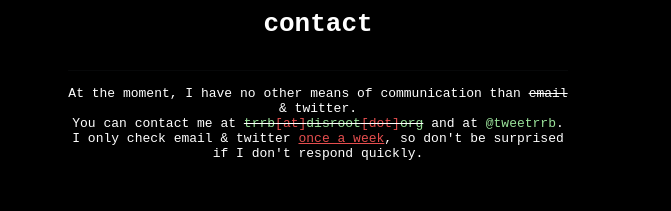
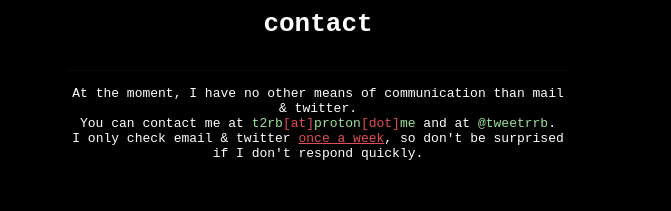
Before and after one commit to bourdier/bourdier.github.io, a plain HTML site: page contact.html in a window 1280 px wide. Shown: the part 144-355 px from the top of the page, without its empty margins (322-993 px from the left). Drawn offline with Linux system fonts and the light colour scheme.

Commit message:
Update contact.html

```diff
--- a/contact.html
+++ b/contact.html
@@ -29,8 +29,8 @@
         <div id="homepage">
             <h1 id="welcome">contact</h1>
             <div id="presentation">
-                <p>At the moment, I have no other means of communication than <strike>email</strike> & twitter.<br />
-                    You can contact me at <strike><span style="color:#9ae29a;">trrb<span style="color:#e54e4e;">[at]</span>disroot<span style="color:#e54e4e;">[dot]</span></span><span style="color:#9ae29a;">org</strike></span></span> and at <a href="https://twitter.com/tweetrrb" style="text-decoration:none;">@tweetrrb</a>. <br />
+                <p>At the moment, I have no other means of communication than mail & twitter.<br />
+                    You can contact me at <span style="color:#9ae29a;">t2rb<span style="color:#e54e4e;">[at]</span>proton<span style="color:#e54e4e;">[dot]</span></span><span style="color:#9ae29a;">me</strike></span></span> and at <a href="https://twitter.com/tweetrrb" style="text-decoration:none;">@tweetrrb</a>. <br />
                     I only check email & twitter <span style="text-decoration:underline;color:#e54e4e;">once a week</span>, so don't be surprised if I don't respond quickly.
                 </p>
             </div>
```
